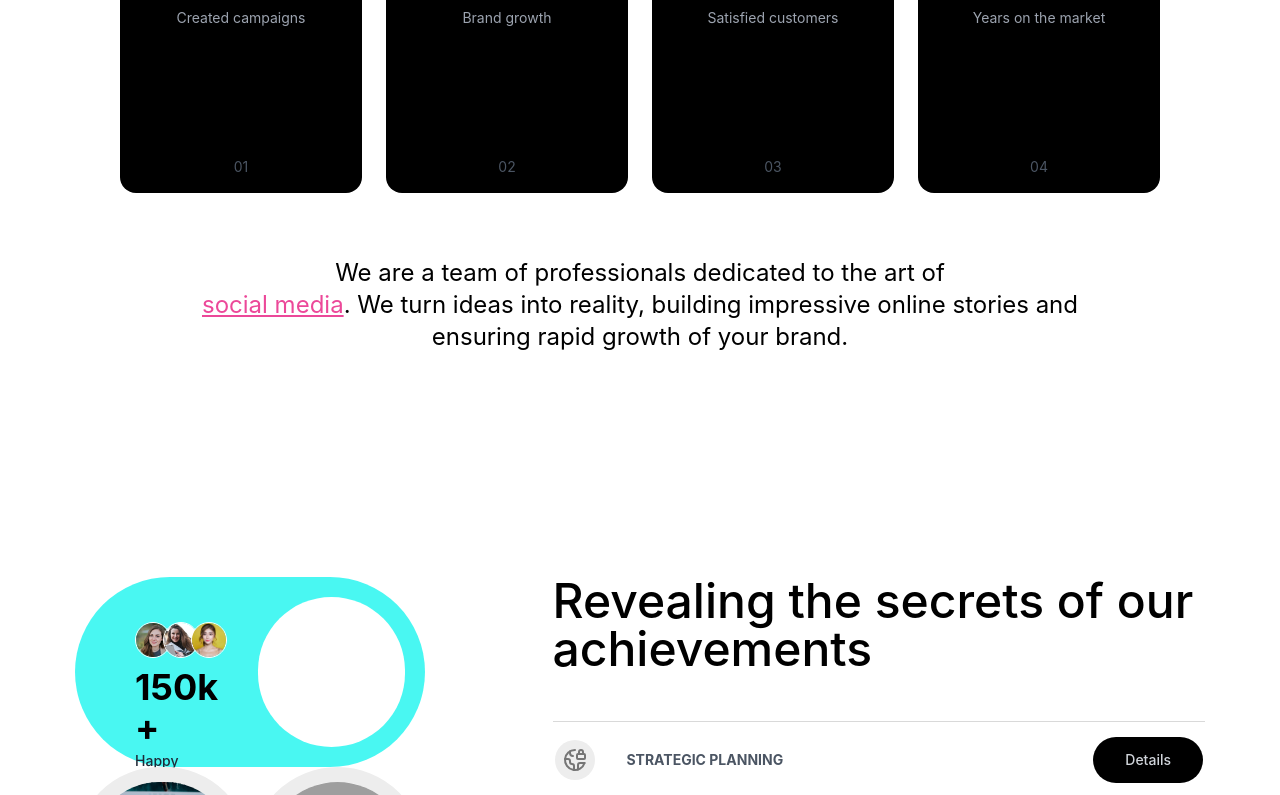
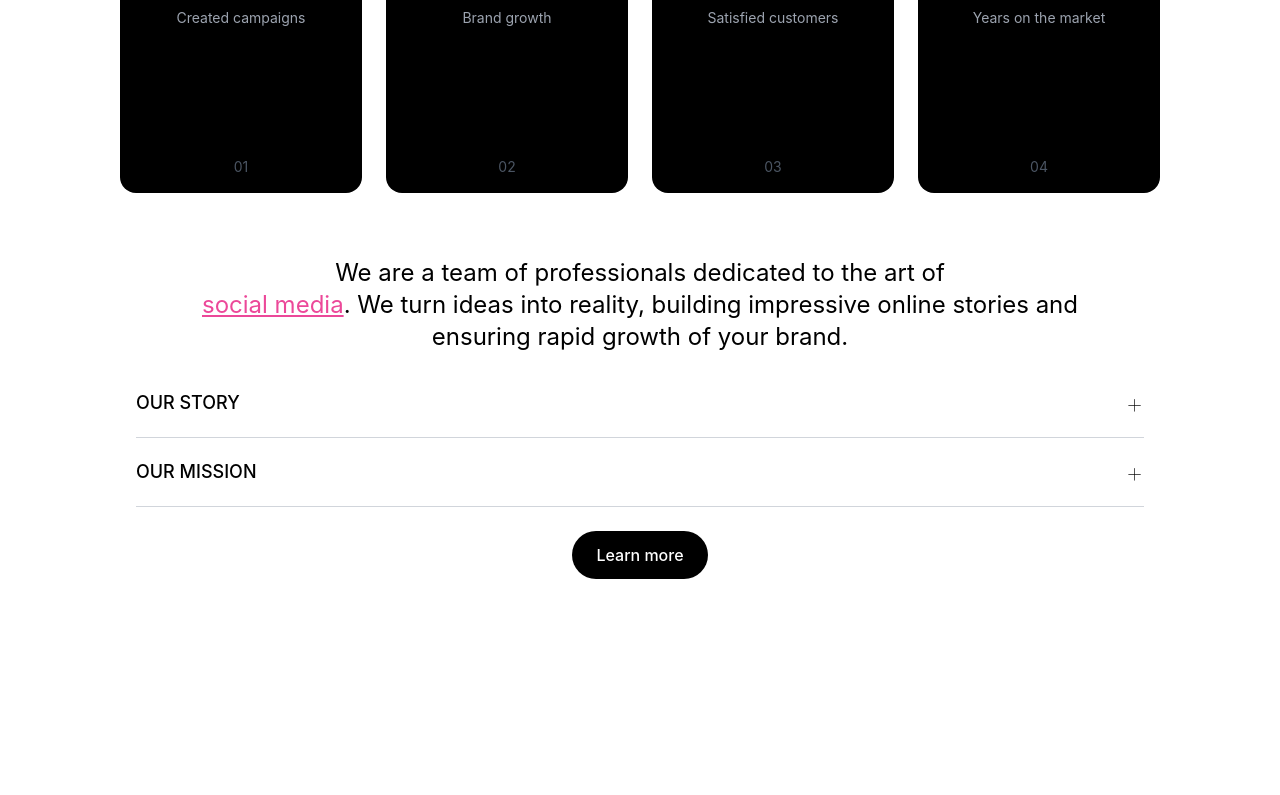
Before and after one commit to Hamzanaeem00/flow, a React (Vite) app: page / in a window 1280 px wide. Shown: the part 986-1781 px from the top of the page. Built offline with nearby package versions, Linux system fonts and the light colour scheme; grey boxes are pictures that could not be loaded; a web font is replaced by a local one.

Commit message:
add story section

```diff
--- /dev/null
+++ b/src/components/Accordian.jsx
@@ -0,0 +1,55 @@
+import React, { useState } from "react";
+import Button from "./Button";
+
+const Accordion = () => {
+  // State to track which item is open
+  const [activeIndex, setActiveIndex] = useState(null);
+
+  // Data for accordion items
+  const accordionData = [
+    {
+      title: "OUR STORY",
+      content: "This is our story text. You can include any details here.",
+    },
+    {
+      title: "OUR MISSION",
+      content: "This is our mission text. Share your mission statement here.",
+    },
+  ];
+
+  // Function to toggle accordion items
+  const handleToggle = (index) => {
+    setActiveIndex((prevIndex) => (prevIndex === index ? null : index));
+  };
+
+  return (
+    <div className=" mx-auto p-4">
+      {accordionData.map((item, index) => (
+        <div
+          key={index}
+          className="border-b border-gray-300 py-4 flex flex-col"
+        >
+          <div
+            className="flex justify-between items-center cursor-pointer"
+            onClick={() => handleToggle(index)}
+          >
+            <span className="text-lg font-medium">{item.title}</span>
+            <span className="text-3xl font-thin">
+              {activeIndex === index ? "-" : "+"}
+            </span>
+          </div>
+          {activeIndex === index && (
+            <div className="mt-2 text-gray-600">{item.content}</div>
+          )}
+        </div>
+      ))}
+
+      {/* Button at the bottom */}
+      <div className="flex justify-center mt-6">
+        <Button text="Learn more" backgroundColor="bg-black"  borderRadius="rounded-full" textColor="text-white" padding="p-4"/>
+      </div>
+    </div>
+  );
+};
+
+export default Accordion;
--- a/src/components/Achievements.jsx
+++ b/src/components/Achievements.jsx
@@ -2,6 +2,7 @@
 import { gsap } from "gsap";
 import { ScrollTrigger } from "gsap/ScrollTrigger";
 import Card from "./Card";
+import Accordion from "./Accordian";
 
 gsap.registerPlugin(ScrollTrigger);
 
@@ -87,6 +88,8 @@
           ensuring rapid growth of your brand.
         </p>
       </div>
+
+      <Accordion />
     </div>
   );
 };
```
